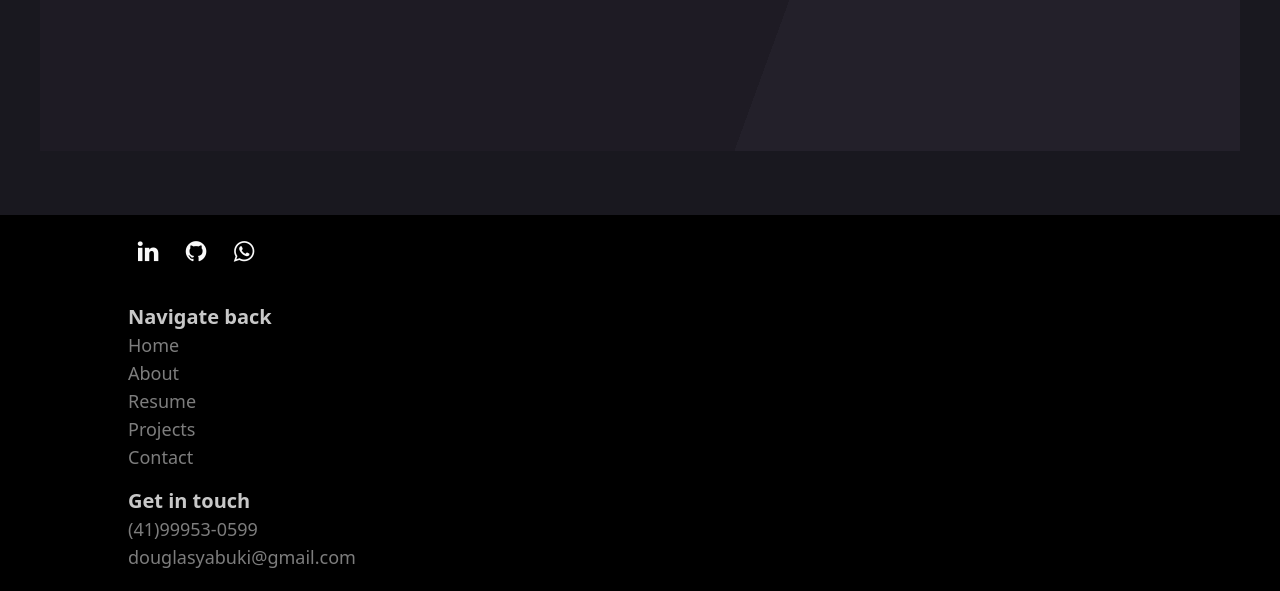
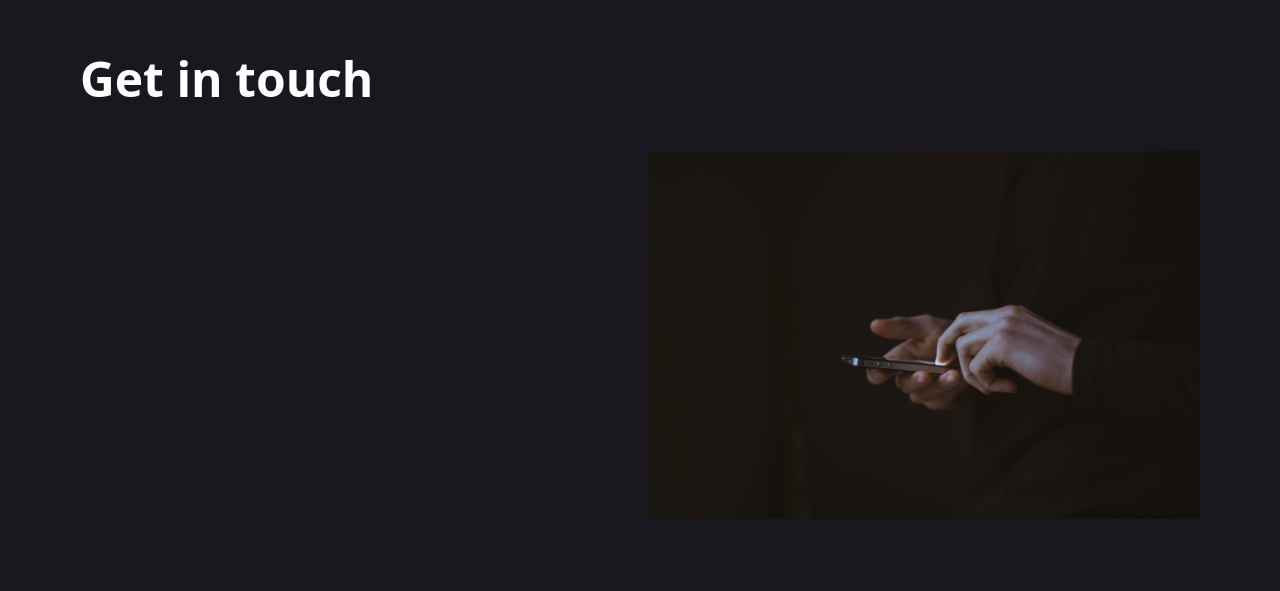
Before and after one commit to douglasyabuki/Portfolio, a React (Vite) app: page / in a window 1280 px wide. Shown: the part 6169-6760 px from the top of the page. Built offline with nearby package versions, Linux system fonts and the light colour scheme; a web font is replaced by a local one.

Commit message:
Commit 102: Fewer changes on Contact

```diff
--- a/src/components/main-view/contact/Contact.tsx
+++ b/src/components/main-view/contact/Contact.tsx
@@ -1,12 +1,17 @@
 // Components
+import Contacts from "./contact-form/contacts/Contacts";
 import ContactForm from "./contact-form/ContactForm";
+
+// Const
+import { contactList } from "../../common/contact-list/contact-list";
 
 // Contact main function
 export default function Contact () {
 
   // Returns the whole Contact component to Main View
   return (
-    <div id='#contact' className="w-auto h-auto py-16 px-4 sm:px-7 md:px-8 lg:px-10 bg-background-black">
+    <div id='#contact' className="w-auto h-auto min-h-screen py-16 mb-20 px-4 sm:px-7 md:px-8 lg:px-10 bg-background-black">
+      <Contacts list={contactList}></Contacts>
       <ContactForm></ContactForm>
     </div>
   );
--- a/src/components/main-view/contact/contact-form/ContactForm.tsx
+++ b/src/components/main-view/contact/contact-form/ContactForm.tsx
@@ -6,8 +6,17 @@ interface Props {
 
 export default function ContactForm (props: Props) {
   return (
-    <div id='#contact-form' className="w-auto space-y-12 px-4 py-20 sm:px-7 md:px-8 lg:px-10 custom-bg-2 h-44">
-      <div></div>
-    </div>
+    <div></div>
+    // <div id='#contact-form' className="relative block custom-bg-2 items-center rounded-2xl p-2 sm:p-7 md:rounded-2xl md:p-8 lg:flex lg:p-10 shadow-lg shadow-translucid-black">
+    //   <div className="container block px-4 text-center lg:text-left align-middle md:px-16 xl:px-12">
+    //     <h1 className="w-auto text-center text-3xl font-bold md:text-4xl lg:text-left xl:text-5xl 2xl:text-6xl">Contact</h1>
+    //     <div className="container items-center align-middle xl:m-6 xl:p-12">
+    //     <img src="/contact.jpg" alt="Photo by Gilles Lambert on Unsplash" className="w-auto h-auto cover rounded-3xl"/>
+    //     </div>
+    //   </div>
+    //   <div className="container items-center align-middle xl:m-6 xl:p-12">
+    //     <h1></h1>
+    //   </div>
+    // </div>
   );
 }
--- /dev/null
+++ b/src/components/main-view/contact/contact-form/contacts/Contacts.tsx
@@ -0,0 +1,26 @@
+// interfaces
+import { IContact } from "../../../../../interfaces/IContact";
+
+interface Props {
+  list: IContact[];
+}
+
+export default function Contacts({list}: Props) {
+  return (
+    <div className="w-auto space-y-12 px-4 py-20 sm:px-7 md:px-8 lg:px-10">
+      <h1 className="w-auto text-center text-3xl font-bold md:text-4xl lg:text-left xl:text-5xl 2xl:text-6xl">
+        Get in touch
+      </h1>
+      <div className="block h-auto w-full items-center justify-between lg:flex xl:gap-4">
+        <div className="container mb-4 block w-full lg:mb-0 xl:space-y-2 2xl:space-y-6">
+          {
+
+          }
+        </div>
+        <div className="container">
+          <img src="/contact.jpg" alt="Photo by Gilles Lambert on Unsplash" />
+        </div>
+      </div>
+    </div>
+  );
+}
--- /dev/null
+++ b/src/components/main-view/contact/contact-form/contacts/contact-card/ContactCard.tsx
@@ -0,0 +1,35 @@
+// Interface
+import { IContact } from '../../../../../../interfaces/IContact';
+
+interface Props {
+  item: IContact;
+}
+
+export default function ContactCard({ item }: Props) {
+  return (
+    <div
+      className={`group container flex h-auto min-h-[140px] scale-90 transform rounded-xl bg-background-div1 p-4 shadow-md shadow-translucid-black duration-300 hover:scale-100 hover:shadow-lg hover:shadow-translucid-black lg:min-h-[110px] lg:p-2 xl:p-4 2xl:min-h-[165px] ${
+        item.id === 1 ? 'ml-4 md:ml-8 xl:ml-12' : 'ml-0'
+      }`}
+    >
+      <i
+        className={`${item.icon} } h-min
+        text-3xl`}
+      ></i>
+      <div className="block p-2 lg:p-2 xl:p-4">
+        <div className="flex items-baseline gap-4">
+          <h2 className="mb-2 text-xl font-bold md:text-2xl xl:mb-4 xl:text-3xl 2xl:text-4xl">
+            {item.name}
+          </h2>
+        </div>
+        <h4 className="xl:text-lg 2xl:text-2xl">
+          {`${item.content} in `}
+        </h4>
+      </div>
+    </div>
+  );
+}
+// export const contactList: IContact[] = [
+//   { id: 0, name: 'Whatsapp', content: '(41)99953-0599', icon: 'fa fa-whatsapp', href: 'https://api.whatsapp.com/send?phone=5541999530599' },
+//   { id: 1, name: 'E-mail', content: 'douglasyabuki@gmail.com', icon: 'fa fa-envelope', href: 'mailto:douglasyabuki@gmail.com' }
+// ]
```
